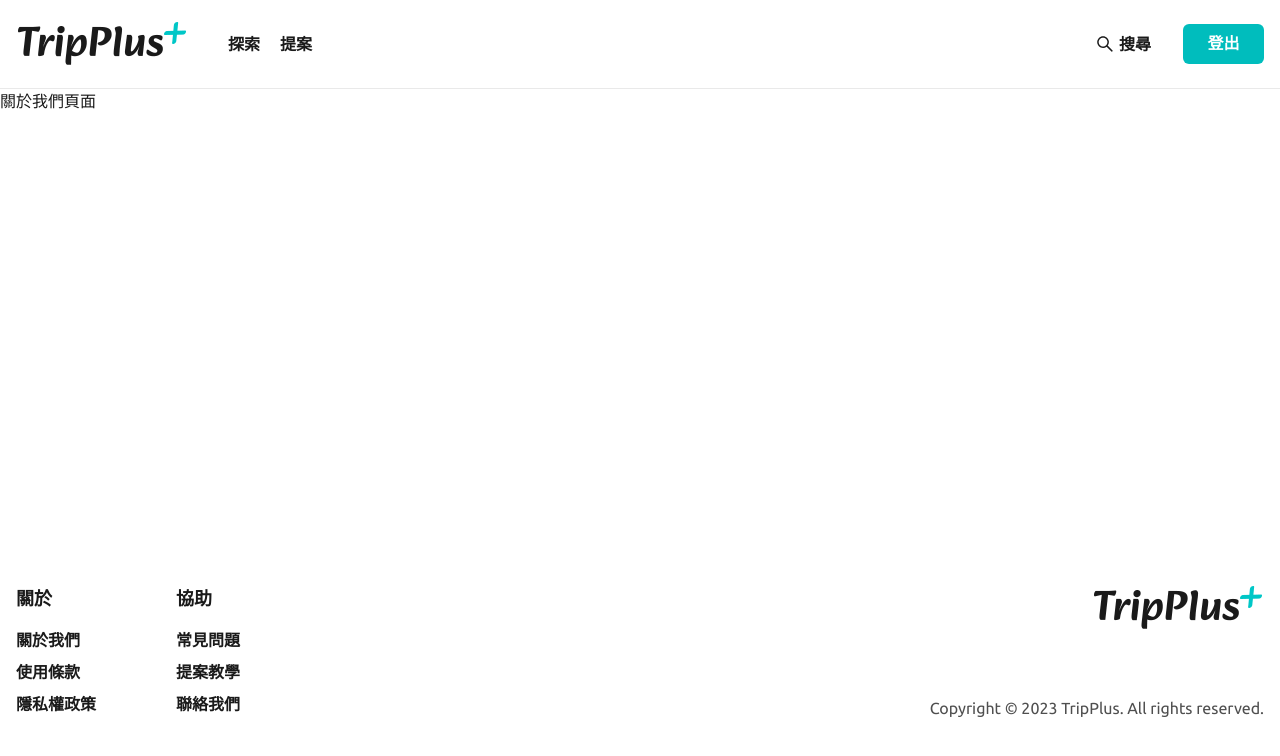
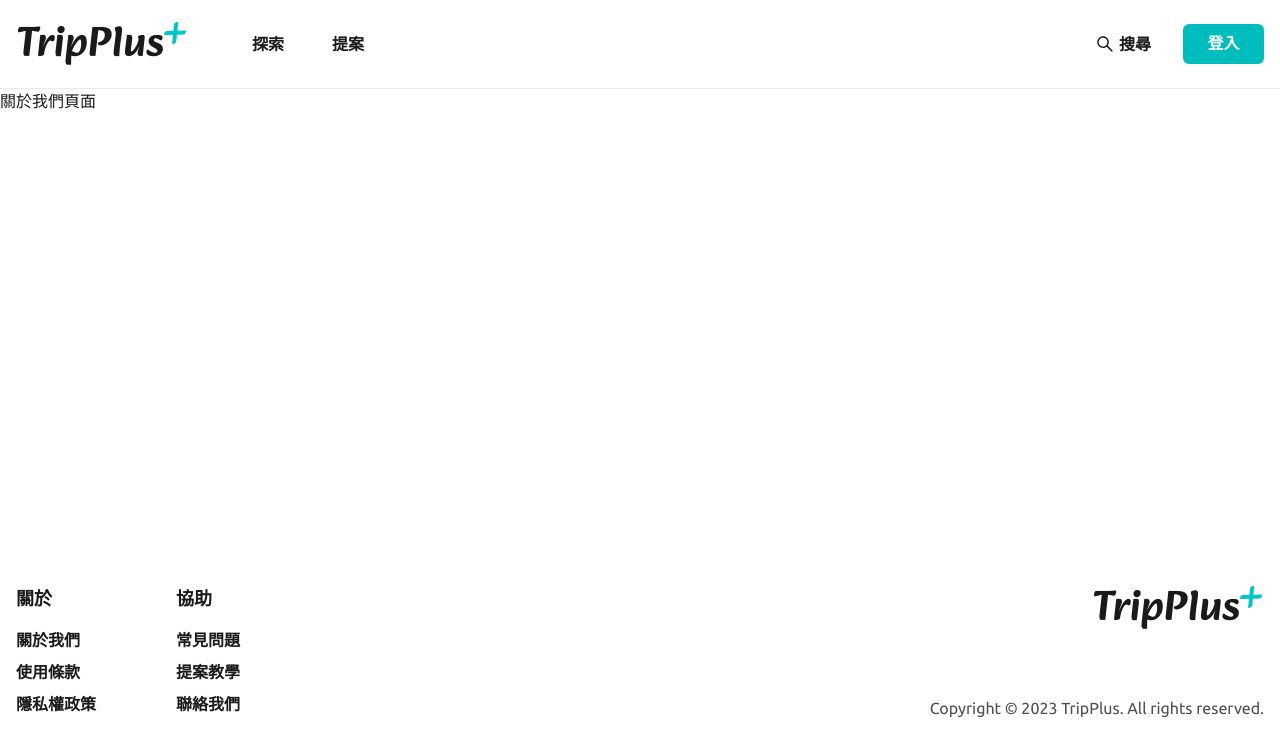
Before and after one commit to gn00678465/TripPlus-client, a Next.js app: page /about in a window 1280 px wide. Shown: the top 756 px of the page. Built offline with nearby package versions, Linux system fonts and the light colour scheme.

Commit message:
style: 調整間距、文字

```diff
--- a/src/components/Layout/header.tsx
+++ b/src/components/Layout/header.tsx
@@ -55,12 +55,12 @@ const Header = () => {
                 width={172}
                 height={48}
                 alt="TripPlus Logo"
-                className="mr-10"
+                className="mr-16"
                 priority
               />
             </Link>
 
-            <List gap="5" className="hidden md:flex">
+            <List gap="12" className="hidden md:flex">
               {menu.map(
                 (item) =>
                   item.isShowPc && (
@@ -77,16 +77,12 @@ const Header = () => {
           <Spacer />
 
           <Box alignItems="center" className="hidden md:flex">
-            <Center className="mr-8">
-              <Icon
-                as={AiOutlineSearch}
-                mr={1}
-                className="cursor-pointer text-xl"
-              />
+            <Center className="mr-8 cursor-pointer">
+              <Icon as={AiOutlineSearch} mr={1} className=" text-xl" />
               搜尋
             </Center>
             <Button colorScheme="primary" width={81}>
-              登出
+              登入
             </Button>
           </Box>
 
@@ -140,7 +136,7 @@ const Header = () => {
 
           <DrawerFooter pt={0}>
             <Button colorScheme="primary" width={'100%'}>
-              登出
+              登入
             </Button>
           </DrawerFooter>
         </DrawerContent>
```
